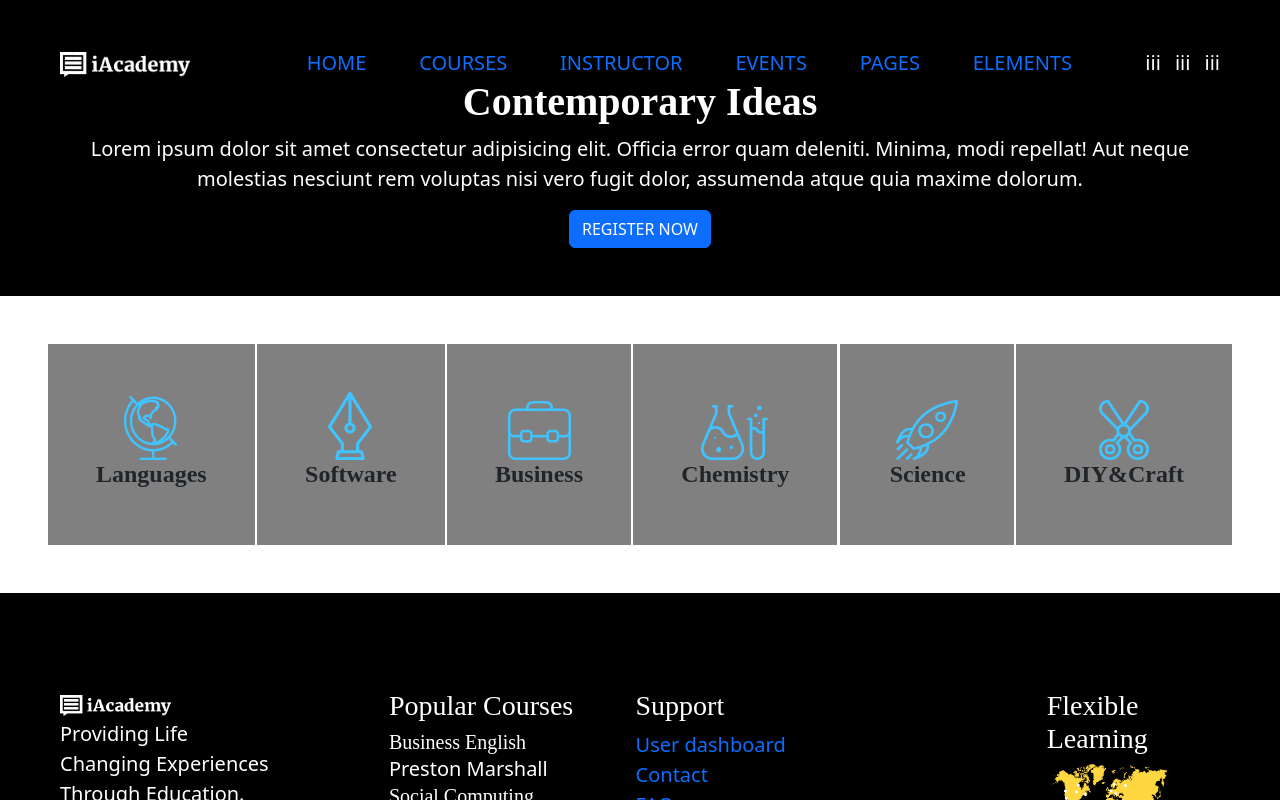
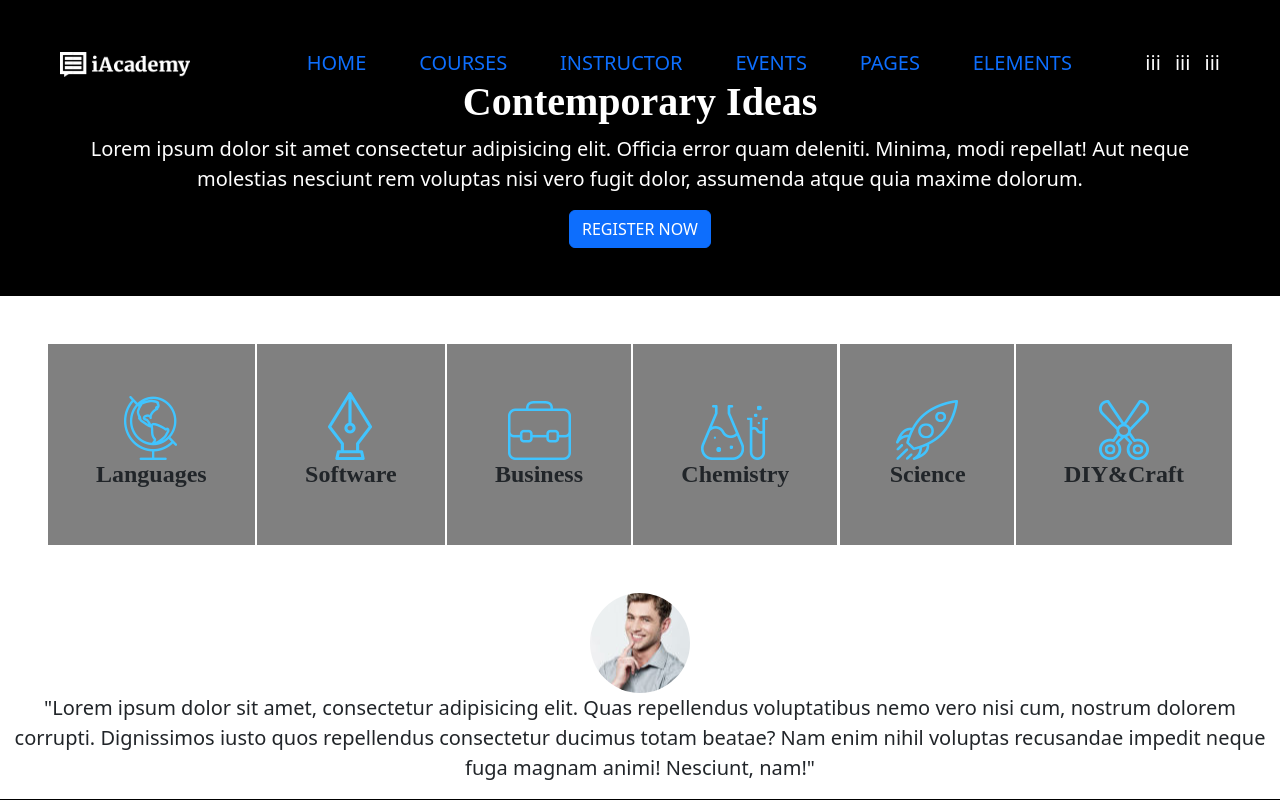
Before and after one commit to AnielloPiscopo/proj-html-vuejs, a Vue app: page / in a window 1280 px wide. Shown: the top 800 px of the page. Built offline with nearby package versions, Linux system fonts and the light colour scheme.

Commit message:
Added the first content in the MainTestimonials component and modified the src of the imgs in the created components by using the specific function put in store

```diff
--- a/src/components/footer/FooterUpperPart.vue
+++ b/src/components/footer/FooterUpperPart.vue
@@ -1,9 +1,12 @@
 <script>
+import { store } from '../../store';
+
 export default {
     name: 'FooterUpperPart',
 
     data() {
         return {
+            store,
             phoneContactResource: '1-677-124-44227',
             popularCoursesTeachersList: [
                 {
@@ -40,7 +43,7 @@ export default {
                 <div class="row">
                     <div class="col-3">
                         <div class="my_logo-container">
-                            <img src="../../assets/img/logo-light.png" alt="" class="w-50">
+                            <img :src="store.getImgPath('logo-light.png')" alt="" class="w-50">
                         </div>
 
                         <p>
@@ -83,7 +86,7 @@ export default {
             <div class="col-2">
                 <h3 class="my_font-serif">Flexible Learning</h3>
                 <div class="my_img-container">
-                    <img src="../../assets/img/footer-img-1.png" alt="" class="w-75">
+                    <img :src="store.getImgPath('footer-img-1.png')" alt="" class="w-75">
                 </div>
             </div>
         </div>
--- a/src/components/header/HeaderNav.vue
+++ b/src/components/header/HeaderNav.vue
@@ -1,9 +1,12 @@
 <script>
+import { store } from '../../store';
+
 export default {
     name: 'HeaderNav',
 
     data() {
         return {
+            store,
             navLinksList: [
                 'Home',
                 'Courses',
@@ -23,7 +26,7 @@ export default {
         <div class="row align-items-center justify-content-between">
             <div class="col-2">
                 <a class="my_logo-container">
-                    <img src="../../assets/img/logo-light.png" alt="Logo" class="w-75">
+                    <img :src="store.getImgPath('logo-light.png')" alt="Logo" class="w-75">
                 </a>
             </div>
 
--- a/src/components/main/AppMain.vue
+++ b/src/components/main/AppMain.vue
@@ -1,10 +1,12 @@
 <script>
 import MainIconsContainer from './MainIconsContainer.vue';
+import MainTestimonials from './MainTestimonials.vue';
 
 export default {
     name: 'AppMain',
     components: {
         MainIconsContainer,
+        MainTestimonials,
     }
 }
 </script>
@@ -13,6 +15,7 @@ export default {
 <template>
     <main>
         <MainIconsContainer />
+        <MainTestimonials />
     </main>
 </template>
 
--- a/src/components/main/MainIconsContainer.vue
+++ b/src/components/main/MainIconsContainer.vue
@@ -36,6 +36,6 @@ export default {
     </div>
 </template>
 
-<style lang="scss">
+<style lang="scss" scoped>
 
 </style>
--- a/src/components/main/MainTestimonials.vue
+++ b/src/components/main/MainTestimonials.vue
@@ -0,0 +1,34 @@
+<script>
+import { store } from '../../store';
+
+export default {
+    name: 'MainTestimonials',
+
+    data() {
+        return {
+            store,
+        }
+    }
+}
+</script>
+
+<template>
+    <div class="container-fluid d-flex flex-column">
+        <div class="my_img-container rounded rounded-pill align-self-center"></div>
+        <p class="text-center">
+            "Lorem ipsum dolor sit amet, consectetur adipisicing elit. Quas repellendus voluptatibus nemo vero nisi
+            cum, nostrum dolorem corrupti. Dignissimos iusto quos repellendus consectetur ducimus totam beatae? Nam
+            enim nihil voluptas recusandae impedit neque fuga magnam animi! Nesciunt, nam!"
+        </p>
+    </div>
+</template>
+
+<style lang="scss" scoped>
+.my_img-container {
+    background-image: url('../../assets/img/instructor-img-6-150x150.jpg');
+    height: 100px;
+    width: 100px;
+    background-position: top;
+    background-position: 60% 25%;
+}
+</style>
```
